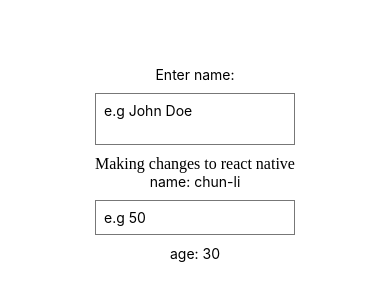
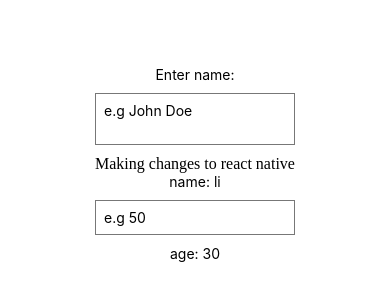
Before and after one commit to nwabuezenonso/learning-react_native, a React Native app in the folder myproject/: screen / in a window 390 px wide. Shown: the part 258-558 px from the top of the page. Built offline with nearby package versions, Linux system fonts and the light colour scheme.

Commit message:
loading react native apps on andriod studio

```diff
--- a/myproject/App.js
+++ b/myproject/App.js
@@ -5,7 +5,7 @@
 // in react native when we pass a function to onchange text, it takes in the value inside the text
 
 export default function App() {
-  const [name, setName] = useState('chun-li');
+  const [name, setName] = useState("li");
   const [age, setAge] = useState(30);
 
   return (
```
